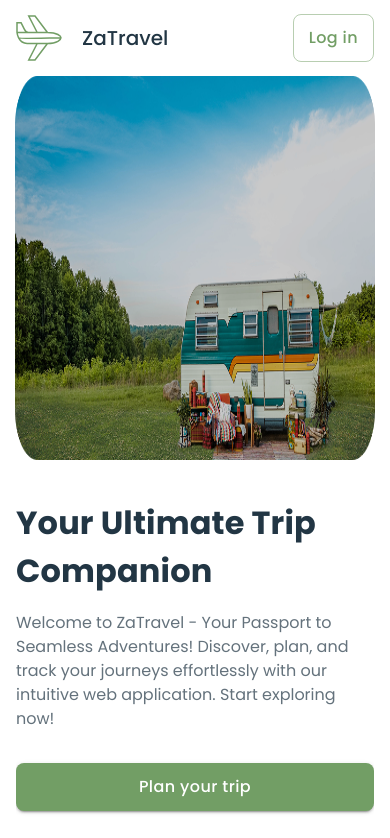
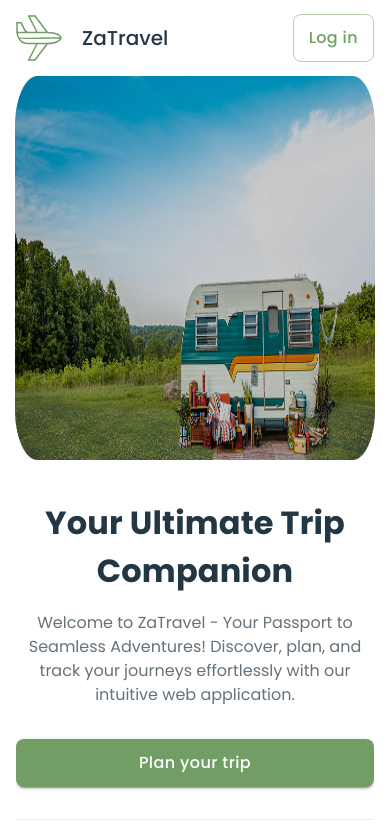
Before and after one commit to Mortharion-tech/za-travel, a React (Vite) app: page / in a window 390 px wide. Shown: the top 838 px of the page. Built offline with nearby package versions, Linux system fonts and the light colour scheme; no server answers.

Commit message:
Update MobileHero.tsx

```diff
--- a/src/features/landing/components/Hero/MobileHero.tsx
+++ b/src/features/landing/components/Hero/MobileHero.tsx
@@ -28,6 +28,7 @@ export default function Hero() {
             fontWeight: 700,
             lineHeight: '48px !important',
             letterSpacing: '0.15px',
+            textAlign: 'center',
           }}
         >
           Your Ultimate Trip Companion
@@ -35,11 +36,16 @@ export default function Hero() {
 
         <Typography
           variant="body1"
-          sx={{ mt: 2, color: '#64727C', fontSize: '18px' }}
+          sx={{
+            mt: 2,
+            color: '#64727C',
+            fontSize: '18px',
+            textAlign: 'center',
+          }}
         >
           Welcome to ZaTravel - Your Passport to Seamless Adventures! Discover,
           plan, and track your journeys effortlessly with our intuitive web
-          application. Start exploring now!
+          application.
         </Typography>
 
         <Box sx={{ display: 'flex', gap: 2, mt: 4 }}>
```
